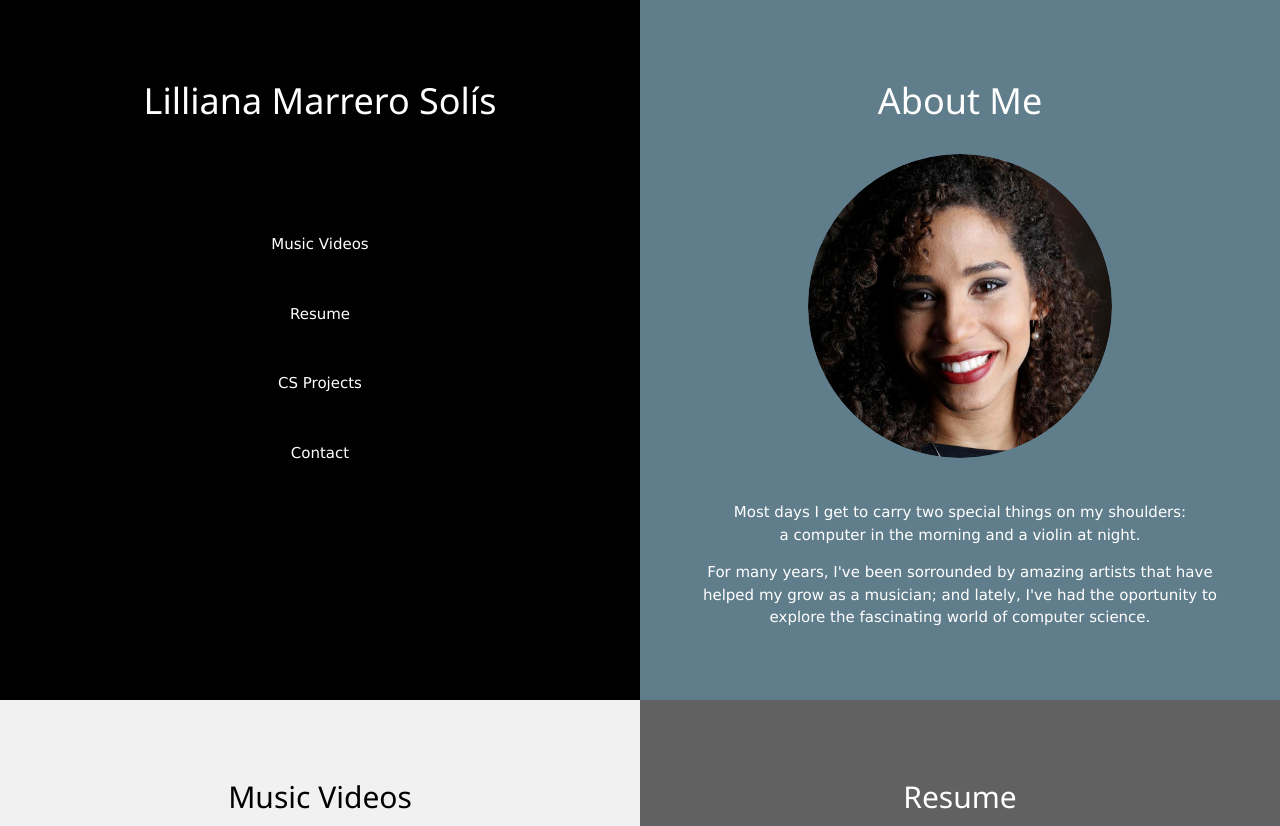
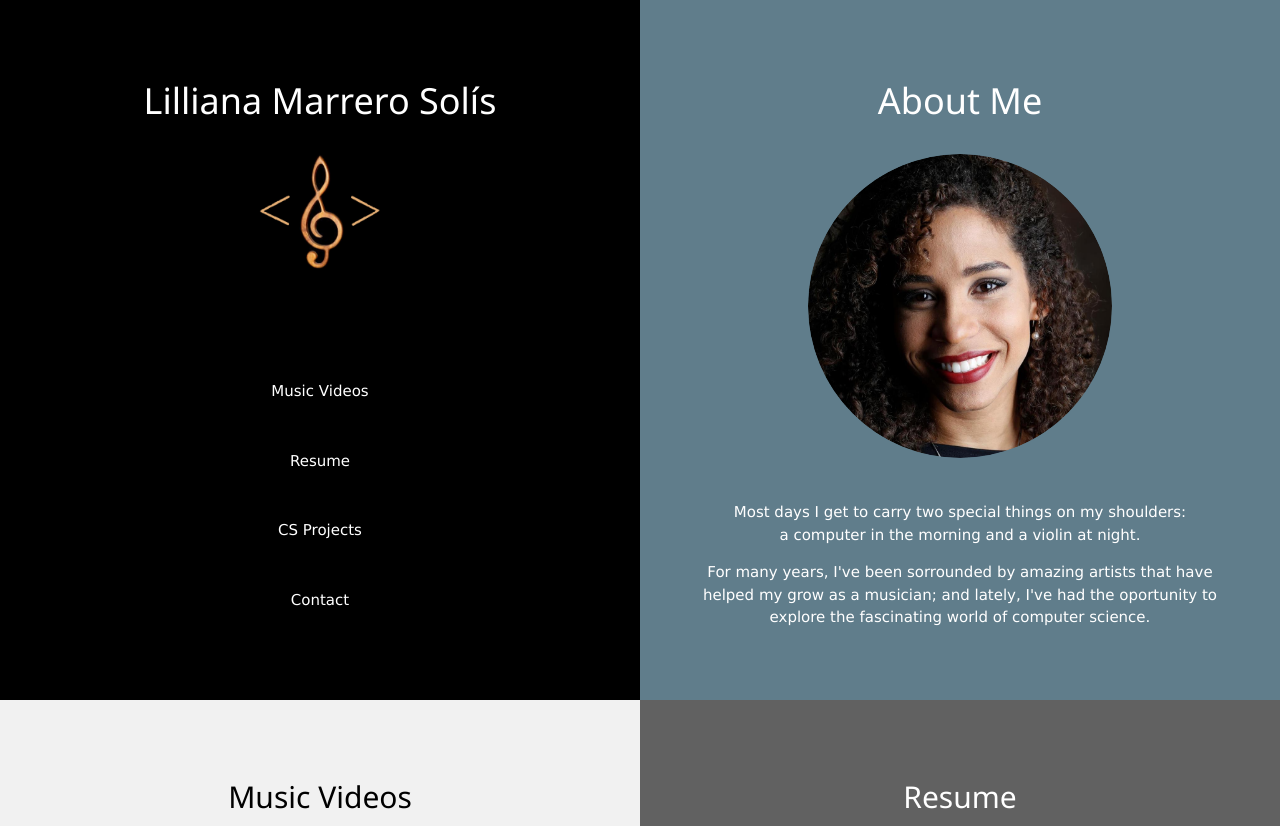
Before and after one commit to marrero-solis/lilliana, a plain HTML site: page index.html in a window 1280 px wide. Shown: the top 826 px of the page. Drawn offline with nearby package versions, Linux system fonts and the light colour scheme.

Commit message:
Include logo in menu

```diff
--- a/index.html
+++ b/index.html
@@ -16,6 +16,7 @@
   <div class="w3-half w3-black w3-container w3-center" style="height:700px">
     <div class="w3-padding-64">
       <h1>Lilliana Marrero Solís</h1>
+      <img src="treble.png" class="w3-margin w3-circle" alt="Logo" style="width:20%">
     </div>
     <div>
       <p href="#work" class="w3-button w3-black w3-block w3-hover-light-grey w3-padding-16">Music Videos</p>
```
